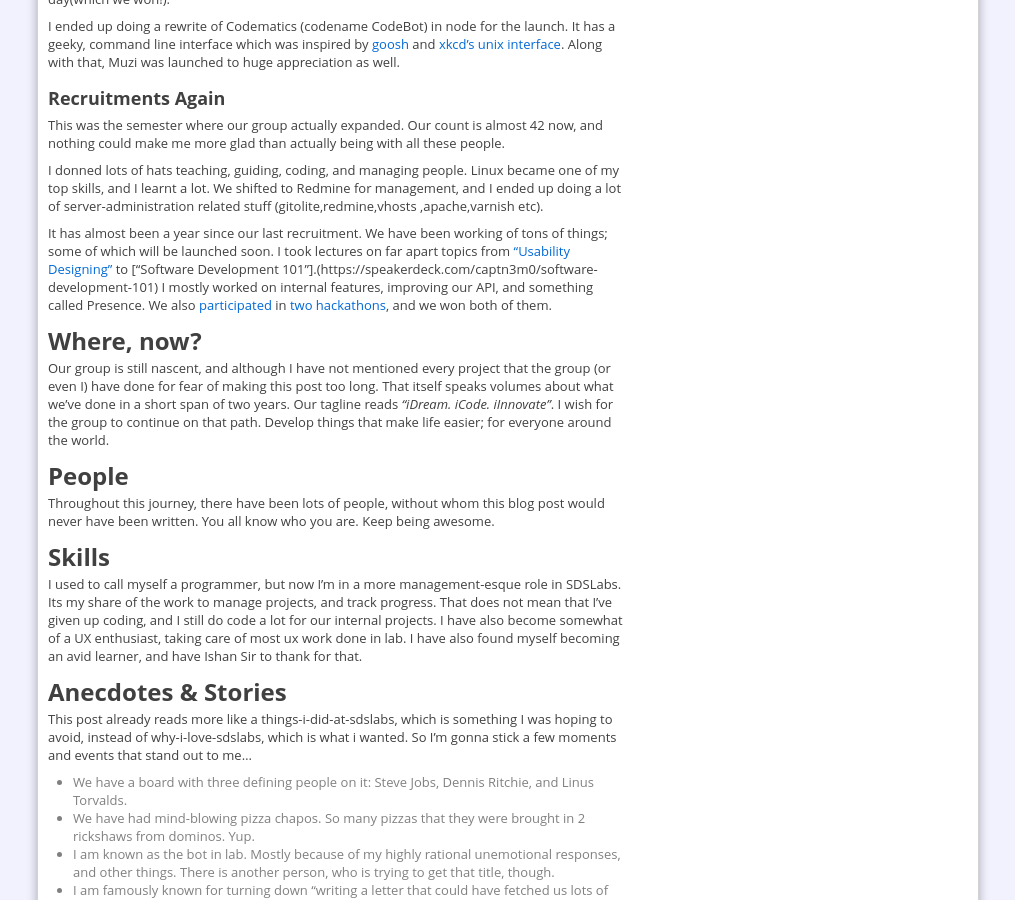
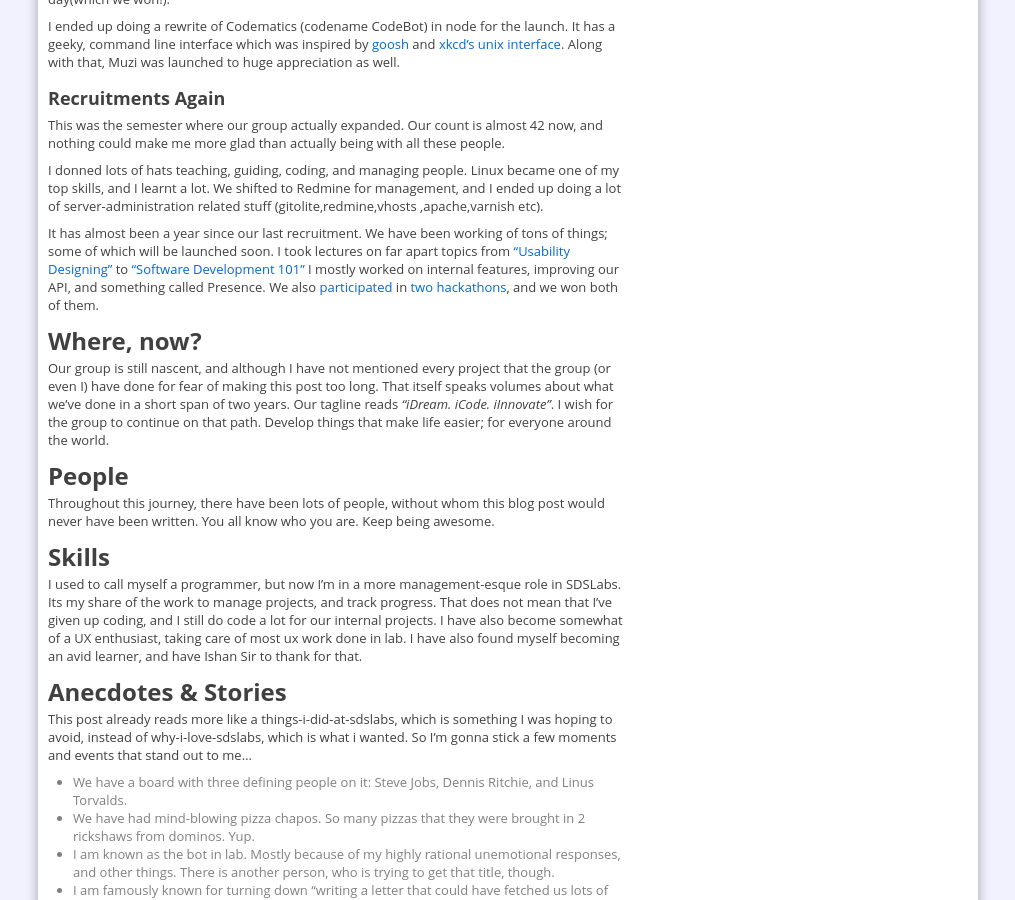
Before and after one commit to sdslabs/sdslabs.github.com, a Jekyll site: the page built from _posts/2012-12-27-sdslabs-my-experiences.md, in a window 1280 px wide and 900 px high, scrolled down 1245 px. Shown: the whole window, without its empty margins (132-1147 px from the left). Built offline with Jekyll 4.4.1, drawn with Linux system fonts in a browser that asks for light colours; comment, search, counter and statistics services are not loaded.

```diff
--- a/_posts/2012-12-27-sdslabs-my-experiences.md
+++ b/_posts/2012-12-27-sdslabs-my-experiences.md
@@ -75,7 +75,7 @@ We shifted to Redmine for management, and I ended up doing a lot of server-admin
 It has almost been a year since our last recruitment. We have been working of tons of things; some of which
 will be launched soon. I took lectures on far apart topics from
 ["Usability Designing"](https://speakerdeck.com/captn3m0/ux-and-usability-designing) to
- ["Software Development 101"].(https://speakerdeck.com/captn3m0/software-development-101) I mostly
+ ["Software Development 101"](https://speakerdeck.com/captn3m0/software-development-101) I mostly
 worked on internal features, improving our API, and something called Presence. We also
 [participated](http://captnemo.in/blog/2012/05/23/phonegap-blog-post/) in
 [two hackathons](http://blog.sdslabs.co/2012/09/hacku),
```
Also changed, not shown: _posts/2010-11-14-hello-world.md (+2 -2 lines).
